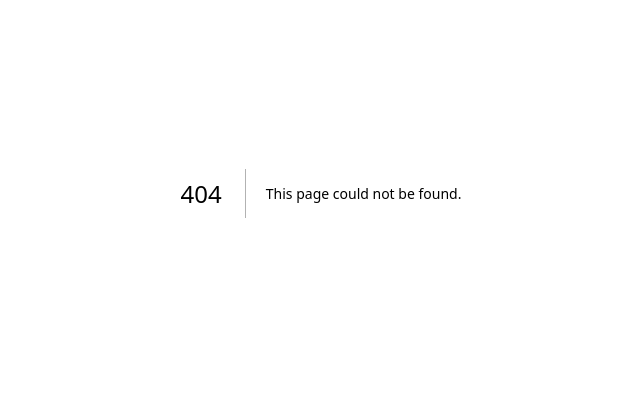
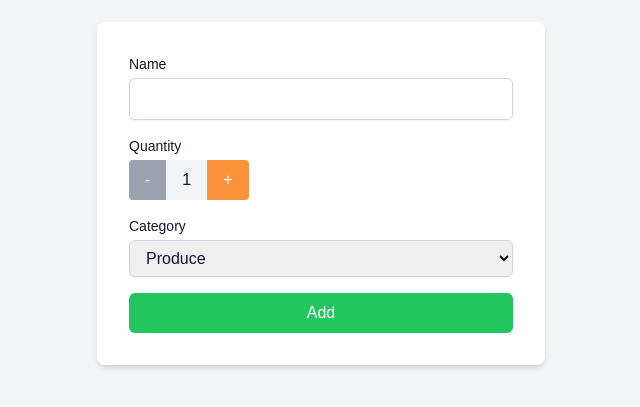
Before and after one commit to JuliaGCandotti/cprg306-assignments, a Next.js app: page /week-5 in a window 1280 px wide. Before the commit this address had no page. Shown: the part 207-614 px from the top of the page, without its empty margins (319-959 px from the left). Built offline with nearby package versions, Linux system fonts and the light colour scheme.

Commit message:
Week5 - Name + category + Styling
Name of product and category added, better styling applied.

```diff
--- a/app/page.js
+++ b/app/page.js
@@ -13,6 +13,9 @@
       <li>
         <Link href="/week-4">Go to Week-4 page</Link>
       </li>
+      <li>
+        <Link href="/week-5">Go to week-5 page</Link>
+      </li>
     </div>
 
 
--- /dev/null
+++ b/app/week-5/new-item.js
@@ -0,0 +1,110 @@
+"use client";
+
+import { useState } from "react";
+
+export default function NewItem() {
+    const [name, setName] = useState("");
+
+    const [category, setCategory] = useState("produce"); //HOW TO SET CATEGORY TO BE INITIALLY "Produce"?
+
+    const [quantity, setQuantity] = useState(1); //initializing with quantity of 1 as we cannot add 0 to the cart.
+
+    const increment = () => {
+        if (quantity < 20) {
+            setQuantity(quantity + 1)
+        }
+    }
+
+    const decrement = () => {
+        if (quantity > 1) {
+            setQuantity(quantity - 1);
+        }
+    }
+
+    const handleSubmit = (event) => {
+        event.preventDefault();
+        let item = {name, quantity, category};
+        console.log(item);
+        alert(`Added Item: ${item.name}, Quantity: ${item.quantity}, Category: ${item.category}`);
+        // data not being sent to a server - it will be done in a few weeks from now.
+
+        setName(""); // Resetting name, quantity and category with initial data.
+        setQuantity(1);
+        setCategory("produce");
+    }
+
+    const handleNameChange = (event) => {
+        const newName = event.target.value;
+        setName(event.target.value);
+    }
+
+    return (
+        <section className="flex justify-center items-center min-h-screen bg-gray-100">
+            <form onSubmit={handleSubmit} className="bg-white p-8 rounded-lg shadow-md w-full max-w-md">
+                <div className="mb-4">
+                    <label htmlFor="name" className="block text-sm font-medium text-gray-900">Name</label>
+                    <input
+                        type="text"
+                        id="name"
+                        value={name}
+                        onChange={(event) => setName(event.target.value)}
+                        required
+                        className="mt-1 block w-full px-3 py-2 border border-gray-300 rounded-md shadow-sm focus:outline-none focus:ring-blue-500 focus:border-blue-500 text-gray-900" // Texto escuro
+                    />
+                </div>
+
+                <div className="mb-4">
+                    <label htmlFor="quantity" className="block text-sm font-medium text-gray-900">Quantity</label>
+                    <div className="flex items-center mt-1">
+                        <button
+                            type="button"
+                            onClick={decrement}
+                            disabled={quantity <= 1}
+                            className="px-4 py-2 bg-blue-400 text-white rounded-l hover:bg-blue-500 disabled:bg-gray-400 disabled:cursor-not-allowed"
+                        >
+                            -
+                        </button>
+                        <span className="px-4 py-2 bg-gray-100 text-gray-900 text-center">{quantity}</span>
+                        <button
+                            type="button"
+                            onClick={increment}
+                            disabled={quantity >= 20}
+                            className="px-4 py-2 bg-orange-400 text-white rounded-r hover:bg-orange-500 disabled:bg-gray-400 disabled:cursor-not-allowed"
+                        >
+                            +
+                        </button>
+                    </div>
+                </div>
+
+                <div className="mb-4">
+                    <label htmlFor="category" className="block text-sm font-medium text-gray-900">Category</label>
+                    <select
+                        id="category"
+                        value={category}
+                        onChange={(event) => setCategory(event.target.value)}
+                        className="mt-1 block w-full px-3 py-2 border border-gray-300 rounded-md shadow-sm focus:outline-none focus:ring-blue-500 focus:border-blue-500 text-gray-900" // Texto escuro
+                    >
+                        <option value="produce">Produce</option>
+                        <option value="dairy">Dairy</option>
+                        <option value="bakery">Bakery</option>
+                        <option value="meat">Meat</option>
+                        <option value="frozen foods">Frozen Foods</option>
+                        <option value="canned goods">Canned Goods</option>
+                        <option value="dry goods">Dry Goods</option>
+                        <option value="beverages">Beverages</option>
+                        <option value="snacks">Snacks</option>
+                        <option value="household">Household</option>
+                        <option value="other">Other</option>
+                    </select>
+                </div>
+
+                <button
+                    type="submit"
+                    className="w-full bg-green-500 text-white py-2 px-4 rounded-md hover:bg-green-600 focus:outline-none focus:ring-2 focus:ring-green-500 focus:ring-offset-2"
+                >
+                    Add
+                </button>
+            </form>
+        </section>
+    );
+}
--- /dev/null
+++ b/app/week-5/page.js
@@ -0,0 +1,9 @@
+import NewItem from "./new-item.js";
+
+export default function Page() {
+    return (
+        <main>
+            <NewItem />
+        </main>
+    )
+}
```
